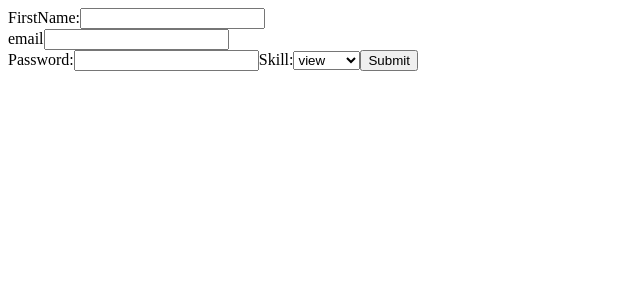
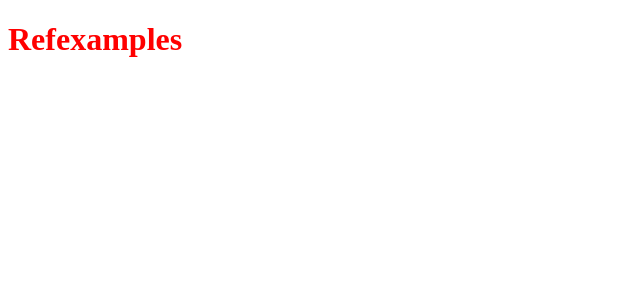
Before and after one commit to abhijithvarma29/Training-3-2-FSD-, a React (Create React App) app in the folder React/training3-2/: page / in a window 1280 px wide. Shown: the top 300 px of the page, without its empty margins (0-640 px from the left). Built offline with nearby package versions, Linux system fonts and the light colour scheme.

Commit message:
React training

```diff
--- a/React/training3-2/src/App.jsx
+++ b/React/training3-2/src/App.jsx
@@ -129,13 +129,41 @@
 
 // export default App
 
+// import React from 'react'
+// import Myform from './components/Myform'
+
+// const App = () => {
+//   return (
+//     <div>
+//       <Myform></Myform>
+//     </div>
+//   )
+// }
+
+// export default App
+
+//! UseEffect
+// import React from 'react'
+// import ExUseEffect from './Hooks/ExUseEffect'
+
+// const App = () => {
+//   return (
+//     <div>
+//       <ExUseEffect></ExUseEffect>
+//     </div>
+//   )
+// }
+
+// export default App
+
+// ! useRef
 import React from 'react'
-import Myform from './components/Myform'
+import Refexamples from './Hooks/Refexamples'
 
 const App = () => {
   return (
     <div>
-      <Myform></Myform>
+      <Refexamples></Refexamples>
     </div>
   )
 }
--- /dev/null
+++ b/React/training3-2/src/Hooks/ExUseEffect.jsx
@@ -0,0 +1,63 @@
+import React, { useEffect, useState } from 'react'
+
+const ExUseEffect = () => {
+    // const [count,setCount] = useState(0);
+    // !!!!!!
+    // useEffect(()=>{
+    //     // setCount(1000);
+    //     document.write = "MRU";
+    //     setTimeout(()=>{
+    //         setCount(1000);
+    //     },4000)
+    // })
+    // !!!!!!
+    // ! Fetching using useEffect
+    const[users,setUsers] = useState([]);
+    console.log(users);
+    useEffect(()=>{
+        fetch("https://jsonplaceholder.typicode.com/users")
+        .then(response=>response.json().then(data=>{
+            // console.log(data);
+            setUsers(data);
+        }))
+        .catch(err=>console.log(err))
+    },[])
+  return (
+    <div>useEffect Example
+        {/* <h1>{count}</h1> */}
+        {
+            users.map((user, i)=>{
+                return(
+                    // * use index (using "key:index" in div) to prevent repetitive output in cmd.
+                    // <>
+                    //     <h1>{user.name}</h1>
+                    //     <h3>{user.email}</h3>
+                    // </>
+                    // ! OR
+                    // * "React.Fragment" is used to prevent unnecessary divs.
+                    <React.Fragment key={i}>
+                        <h1>{user.name}</h1>
+                        <h3>{user.email}</h3>
+                    </React.Fragment>
+                )
+            })
+        }
+    </div>
+  )
+}
+
+export default ExUseEffect
+
+
+// let obj = {
+//     a: 10,
+//     b: 20,
+//     c: 30
+// }
+// console.log(obj.a)
+// console.log(obj.b)
+//! Object Destructuring
+// let {a,b,c} = obj;
+// console.log(a);
+// console.log(b);
+// console.log(c);
--- /dev/null
+++ b/React/training3-2/src/Hooks/Refexamples.jsx
@@ -0,0 +1,16 @@
+import React, { useRef , useEffect } from 'react'
+
+const Refexamples = () => {
+    const eleref = useRef();
+    // console.log(eleref);
+    useEffect(()=>{
+        eleref.current.style.color="red";
+    },[]);
+  return (
+    <div>
+        <h1 ref={eleref}>Refexamples</h1>
+    </div>
+  )
+}
+
+export default Refexamples
```
